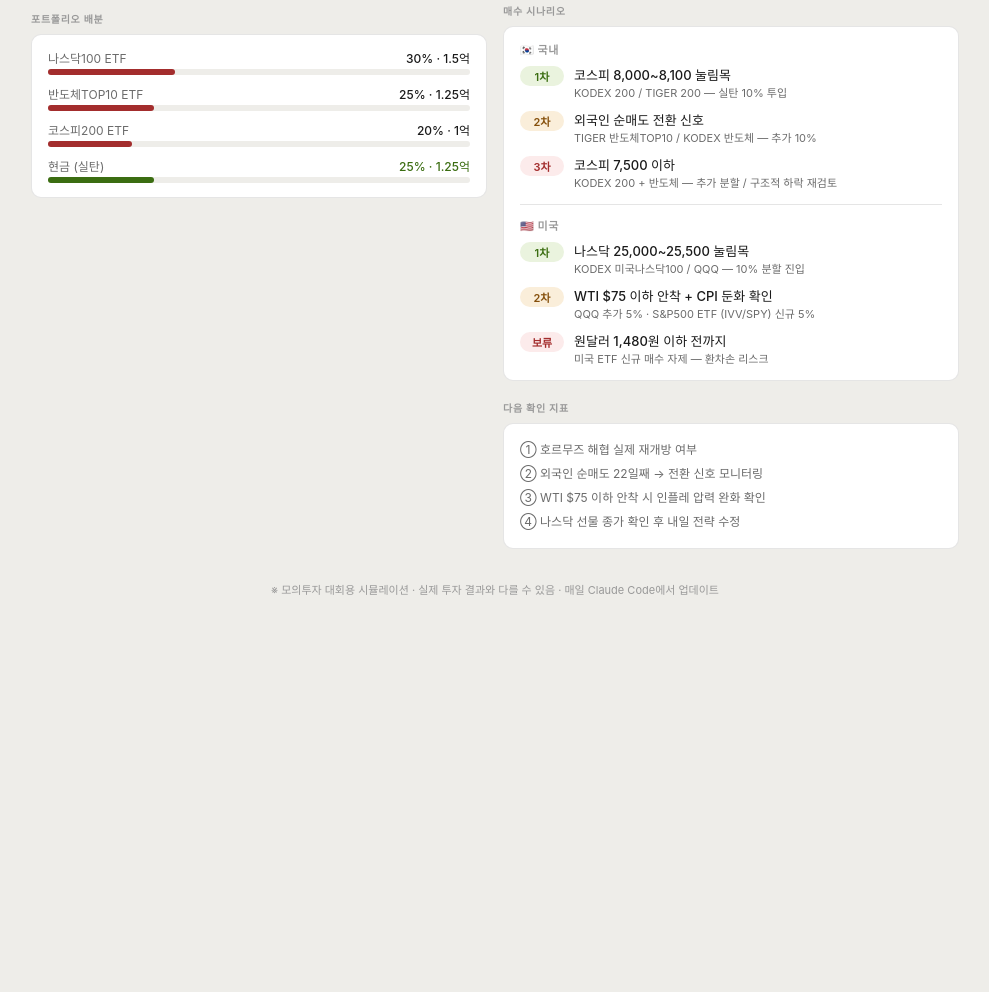
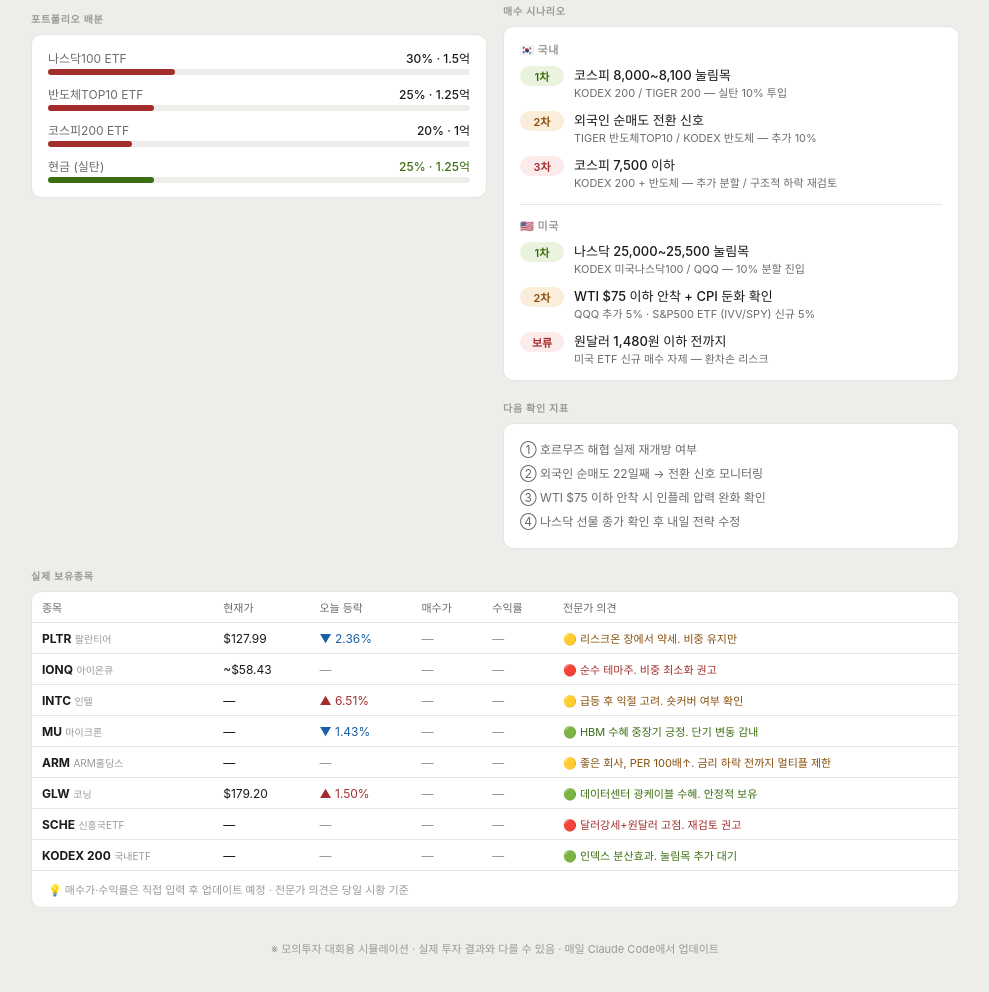
Before and after one commit to cknmi9016-dotcom/motu-dashboard, a plain HTML site: page index.html in a window 1280 px wide. Shown: the part 906-1898 px from the top of the page, without its empty margins (145-1134 px from the left). Before the commit the page ends 1543 px from the top, so only its background shows below. Drawn offline with Linux system fonts and the light colour scheme.

Commit message:
Add real holdings table with expert opinions

```diff
--- a/index.html
+++ b/index.html
@@ -325,6 +325,92 @@
     </div>
   </div>
 
+  <!-- 실제 보유종목 -->
+  <div class="section-label">실제 보유종목</div>
+  <div class="card" style="padding:0;">
+    <table class="sector-table">
+      <thead>
+        <tr>
+          <th>종목</th>
+          <th>현재가</th>
+          <th>오늘 등락</th>
+          <th>매수가</th>
+          <th>수익률</th>
+          <th>전문가 의견</th>
+        </tr>
+      </thead>
+      <tbody>
+        <tr>
+          <td><strong>PLTR</strong> <span style="font-size:10px;color:var(--text3);">팔란티어</span></td>
+          <td>$127.99</td>
+          <td><span class="stk-dn">▼ 2.36%</span></td>
+          <td style="color:var(--text3);">—</td>
+          <td style="color:var(--text3);">—</td>
+          <td style="font-size:11px;color:var(--amber);">🟡 리스크온 장에서 약세. 비중 유지만</td>
+        </tr>
+        <tr>
+          <td><strong>IONQ</strong> <span style="font-size:10px;color:var(--text3);">아이온큐</span></td>
+          <td>~$58.43</td>
+          <td><span style="color:var(--text3);">—</span></td>
+          <td style="color:var(--text3);">—</td>
+          <td style="color:var(--text3);">—</td>
+          <td style="font-size:11px;color:var(--red);">🔴 순수 테마주. 비중 최소화 권고</td>
+        </tr>
+        <tr>
+          <td><strong>INTC</strong> <span style="font-size:10px;color:var(--text3);">인텔</span></td>
+          <td>—</td>
+          <td><span class="stk-up">▲ 6.51%</span></td>
+          <td style="color:var(--text3);">—</td>
+          <td style="color:var(--text3);">—</td>
+          <td style="font-size:11px;color:var(--amber);">🟡 급등 후 익절 고려. 숏커버 여부 확인</td>
+        </tr>
+        <tr>
+          <td><strong>MU</strong> <span style="font-size:10px;color:var(--text3);">마이크론</span></td>
+          <td>—</td>
+          <td><span class="stk-dn">▼ 1.43%</span></td>
+          <td style="color:var(--text3);">—</td>
+          <td style="color:var(--text3);">—</td>
+          <td style="font-size:11px;color:var(--green);">🟢 HBM 수혜 중장기 긍정. 단기 변동 감내</td>
+        </tr>
+        <tr>
+          <td><strong>ARM</strong> <span style="font-size:10px;color:var(--text3);">ARM홀딩스</span></td>
+          <td>—</td>
+          <td><span style="color:var(--text3);">—</span></td>
+          <td style="color:var(--text3);">—</td>
+          <td style="color:var(--text3);">—</td>
+          <td style="font-size:11px;color:var(--amber);">🟡 좋은 회사, PER 100배↑. 금리 하락 전까지 멀티플 제한</td>
+        </tr>
+        <tr>
+          <td><strong>GLW</strong> <span style="font-size:10px;color:var(--text3);">코닝</span></td>
+          <td>$179.20</td>
+          <td><span class="stk-up">▲ 1.50%</span></td>
+          <td style="color:var(--text3);">—</td>
+          <td style="color:var(--text3);">—</td>
+          <td style="font-size:11px;color:var(--green);">🟢 데이터센터 광케이블 수혜. 안정적 보유</td>
+        </tr>
+        <tr>
+          <td><strong>SCHE</strong> <span style="font-size:10px;color:var(--text3);">신흥국ETF</span></td>
+          <td>—</td>
+          <td><span style="color:var(--text3);">—</span></td>
+          <td style="color:var(--text3);">—</td>
+          <td style="color:var(--text3);">—</td>
+          <td style="font-size:11px;color:var(--red);">🔴 달러강세+원달러 고점. 재검토 권고</td>
+        </tr>
+        <tr>
+          <td><strong>KODEX 200</strong> <span style="font-size:10px;color:var(--text3);">국내ETF</span></td>
+          <td>—</td>
+          <td><span style="color:var(--text3);">—</span></td>
+          <td style="color:var(--text3);">—</td>
+          <td style="color:var(--text3);">—</td>
+          <td style="font-size:11px;color:var(--green);">🟢 인덱스 분산효과. 눌림목 추가 대기</td>
+        </tr>
+      </tbody>
+    </table>
+    <div style="padding:10px 16px;font-size:11px;color:var(--text3);border-top:0.5px solid var(--border);">
+      💡 매수가·수익률은 직접 입력 후 업데이트 예정 · 전문가 의견은 당일 시황 기준
+    </div>
+  </div>
+
   <footer>
     ※ 모의투자 대회용 시뮬레이션 · 실제 투자 결과와 다를 수 있음 · 매일 Claude Code에서 업데이트
   </footer>
```
